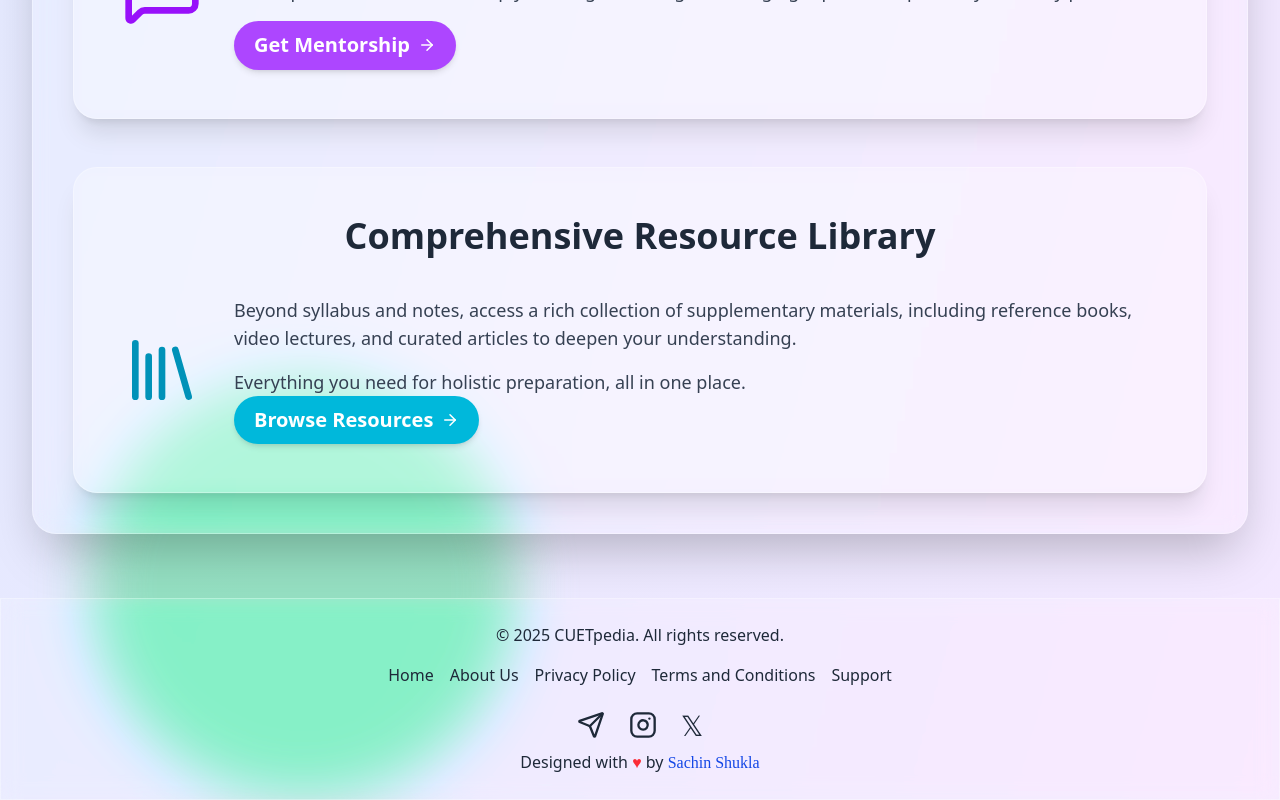
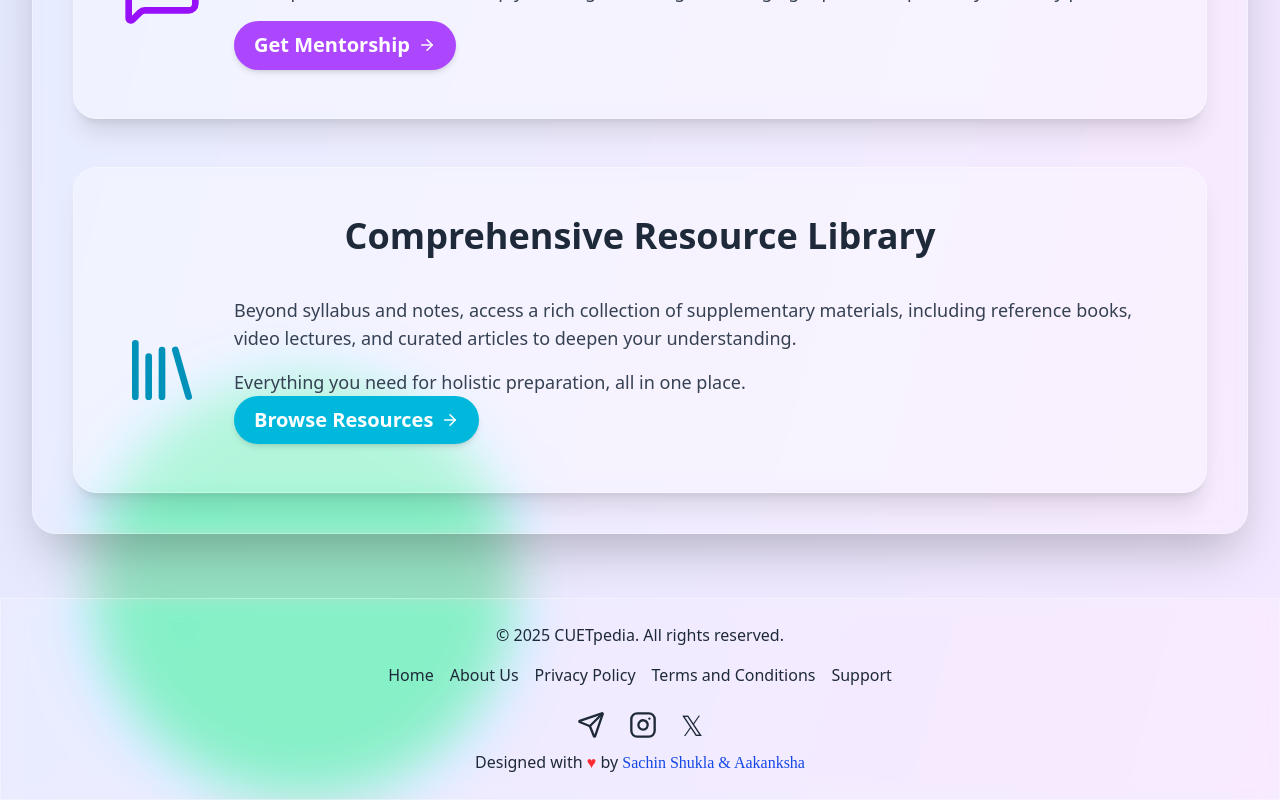
Before and after one commit to trikaaldarshi/CUETpedia, a React (Vite) app: page / in a window 1280 px wide. Shown: the part 3959-4759 px from the top of the page. Built offline with nearby package versions, Linux system fonts and the light colour scheme; a web font is replaced by a local one.

Commit message:
update footer

```diff
--- a/src/App.jsx
+++ b/src/App.jsx
@@ -866,7 +866,7 @@ const App = () => {
               rel="noopener noreferrer"
               className="font-delius-swash-caps text-blue-700 hover:text-blue-900 transition-colors duration-300"
             >
-              Sachin Shukla
+              Sachin Shukla & Aakanksha
             </a>
           </p>
         </div>
```
